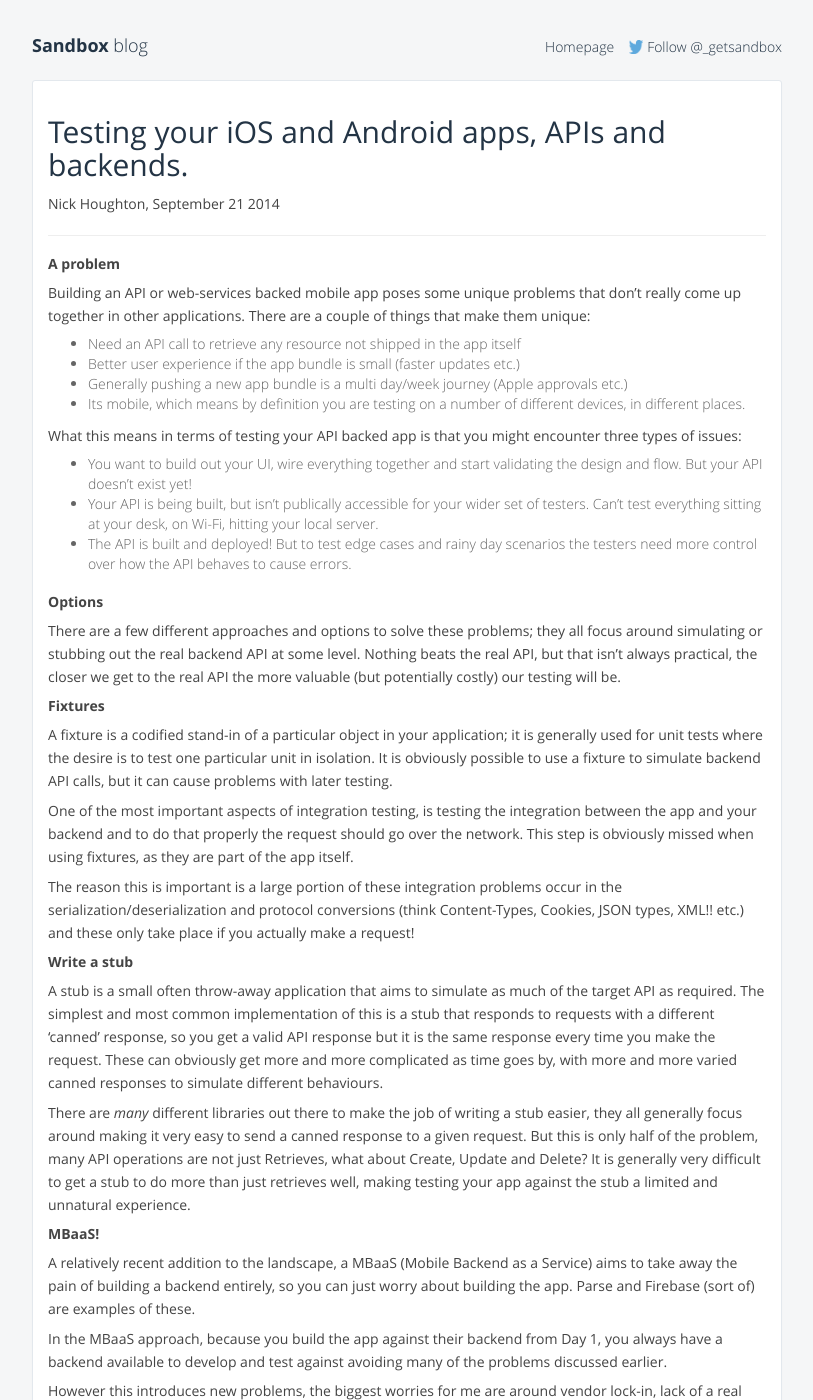
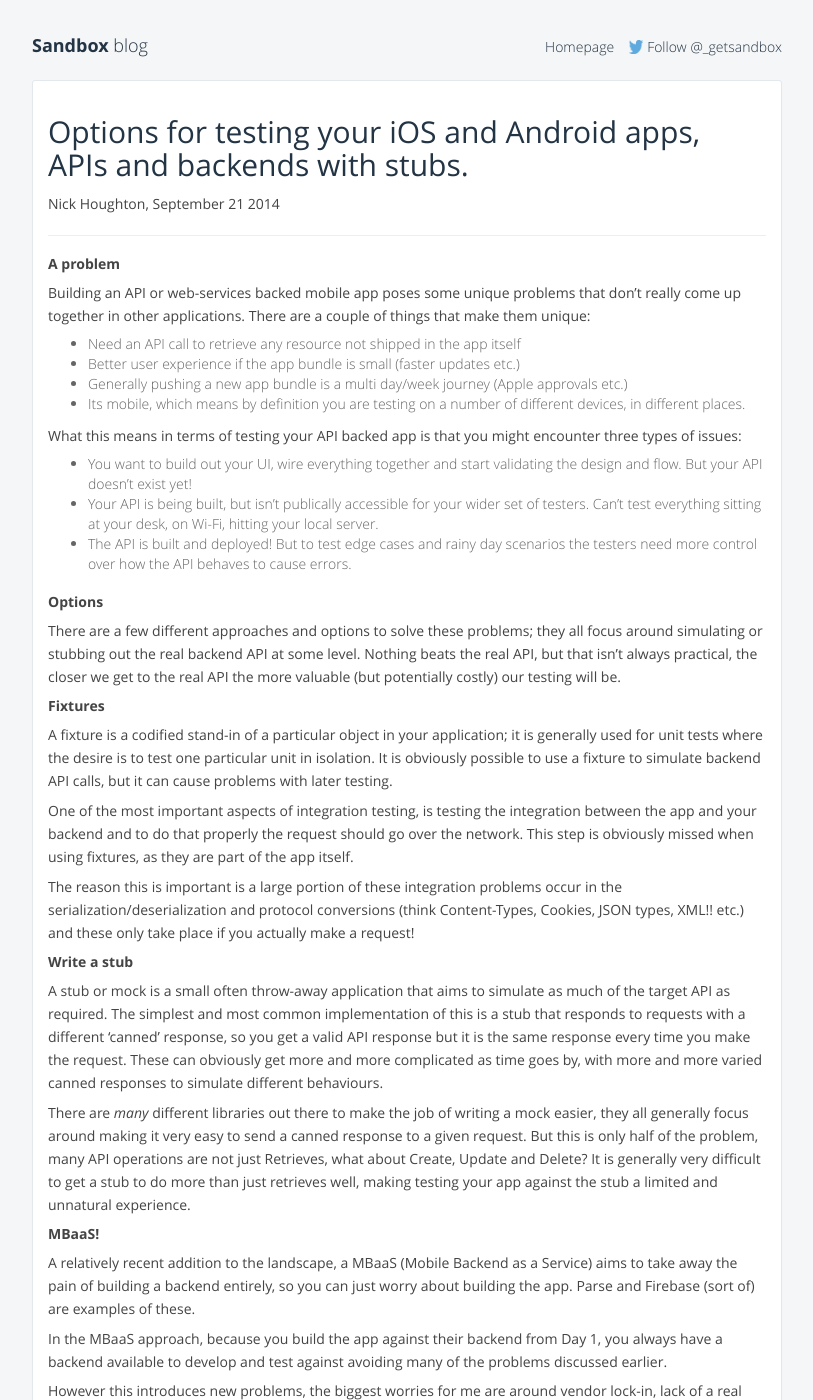
Before and after one commit to getsandbox/getsandbox.github.io, a Jekyll site: the page built from _posts/2014-09-21-testing-mobile-apps.md, in a window 1280 px wide and 1400 px high. Shown: the whole window, without its empty margins (233-1046 px from the left). Built offline with Jekyll 4.4.1, drawn with Linux system fonts in a browser that asks for light colours.

```diff
--- a/_layouts/sitemap.html
+++ b/_layouts/sitemap.html
@@ -3,7 +3,6 @@
   <url>
     <loc>http://blog.getsandbox.com/</loc>
     <lastmod>{{ site.time | date_to_xmlschema }}</lastmod>
-    <changefreq>weekly</changefreq>
     <priority>1.0</priority>
   </url>
   {% for post in site.posts %}
@@ -14,7 +13,6 @@
       {% else %}
         <lastmod>{{ post.lastmod | date_to_xmlschema }}</lastmod>
       {% endif %}
-      <changefreq>monthly</changefreq>
       <priority>0.5</priority>
     </url>
   {% endfor %}
--- a/_posts/2014-09-21-testing-mobile-apps.md
+++ b/_posts/2014-09-21-testing-mobile-apps.md
@@ -1,7 +1,7 @@
 ---
 layout: post
-heading: Testing your iOS and Android apps, APIs and backends.
-description: Deep dive into the unique challenges of testing an API and webservices driven mobile app. We cover of the different options available and their tradeoffs, and what we think is the best approach.
+heading: Options for testing your iOS and Android apps, APIs and backends with stubs.
+description: Deep dive into the unique challenges of testing an API and webservice driven mobile app. We cover of the different options available and their tradeoffs, and what we think is the best approach.
 author: nick
 ---
 
@@ -34,9 +34,9 @@ The reason this is important is a large portion of these integration problems oc
 
 #### Write a stub
 
-A stub is a small often throw-away application that aims to simulate as much of the target API as required. The simplest and most common implementation of this is a stub that responds to requests with a different 'canned' response, so you get a valid API response but it is the same response every time you make the request. These can obviously get more and more complicated as time goes by, with more and more varied canned responses to simulate different behaviours.
+A stub or mock is a small often throw-away application that aims to simulate as much of the target API as required. The simplest and most common implementation of this is a stub that responds to requests with a different 'canned' response, so you get a valid API response but it is the same response every time you make the request. These can obviously get more and more complicated as time goes by, with more and more varied canned responses to simulate different behaviours.
 
-There are *many* different libraries out there to make the job of writing a stub easier, they all generally focus around making it very easy to send a canned response to a given request. But this is only half of the problem, many API operations are not just Retrieves, what about Create, Update and Delete? It is generally very difficult to get a stub to do more than just retrieves well, making testing your app against the stub a limited and unnatural experience.
+There are *many* different libraries out there to make the job of writing a mock easier, they all generally focus around making it very easy to send a canned response to a given request. But this is only half of the problem, many API operations are not just Retrieves, what about Create, Update and Delete? It is generally very difficult to get a stub to do more than just retrieves well, making testing your app against the stub a limited and unnatural experience.
 
 #### MBaaS!
 
```
